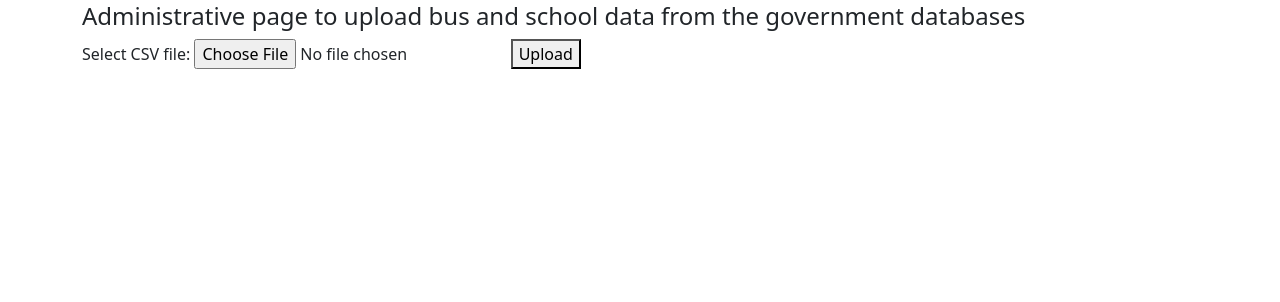
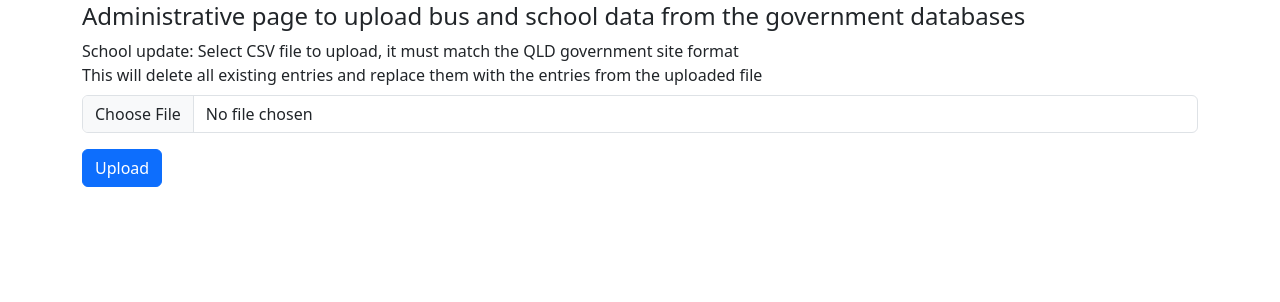
Before and after one commit to simonpett/QPC, a Flask app: page /admin in a window 1280 px wide. Shown: the part 104-406 px from the top of the page. Run offline with Flask 3, Linux system fonts and the light colour scheme; a user stored in the database is signed in.

Commit message:
updated progres in readme and added styling to admin

```diff
--- a/templates/admin.html
+++ b/templates/admin.html
@@ -1,16 +1,16 @@
 {% extends 'base.html' %}
 
 {% block title%}
-    <title>QPC - Welcome</title>
+    <title>QPC - Admin</title>
 {% endblock%}
 
 {% block content %}
 <h4>Administrative page to upload bus and school data from the government databases</h4>
 
 <form method="post" action="{{ url_for('upload_schools')}}"enctype="multipart/form-data">
-    <label for="schools_csv_file">Select CSV file:</label>
-    <input type="file" name="schools_csv_file" accept=".csv">
-    <button type="submit">Upload</button>
+    <label for="schools_csv_file">School update: Select CSV file to upload, it must match the QLD government site format <br> This will delete all existing entries and replace them with the entries from the uploaded file</label>
+    <input type="file" class="form-control mt-2" name="schools_csv_file" accept=".csv">
+    <button type="submit" class="btn btn-primary mt-3">Upload</button>
 </form>
 
 {% endblock %}
```
Also changed, not shown: README.md.
